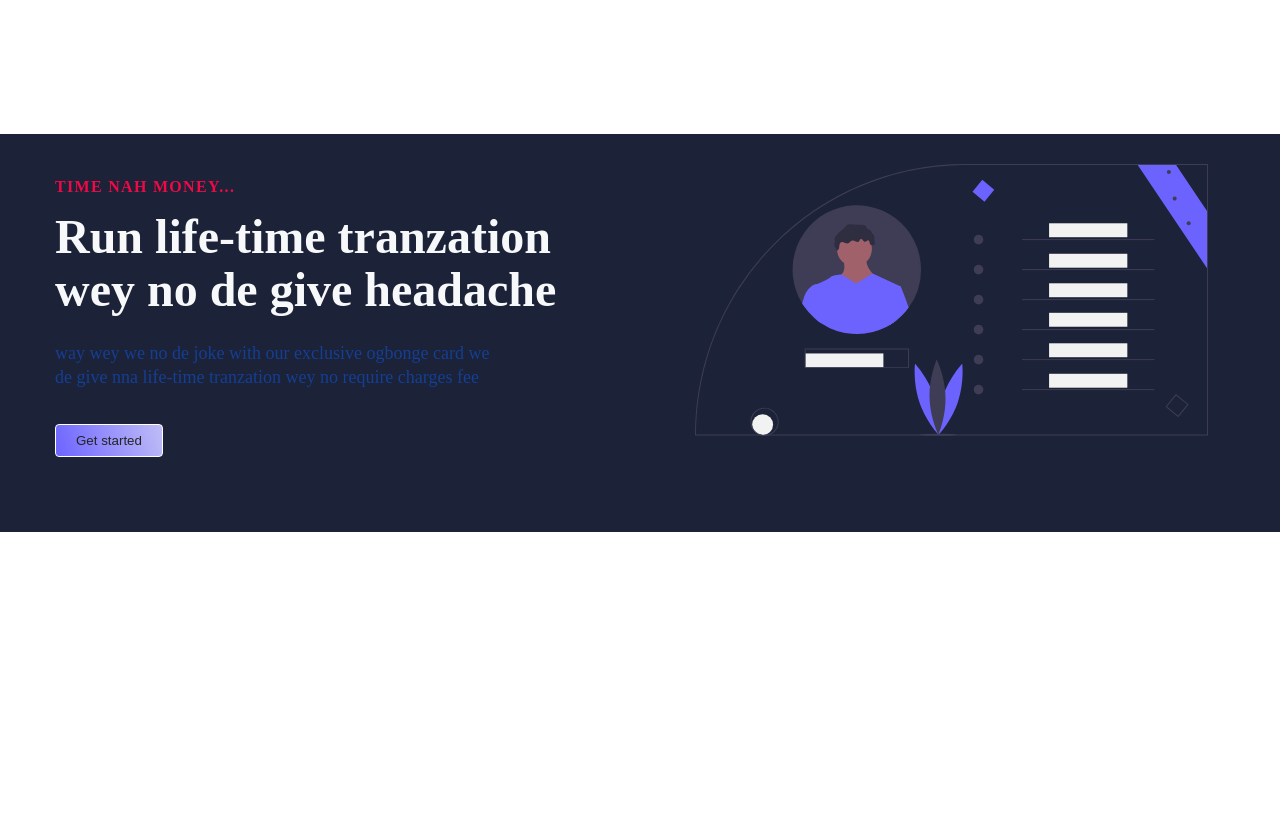
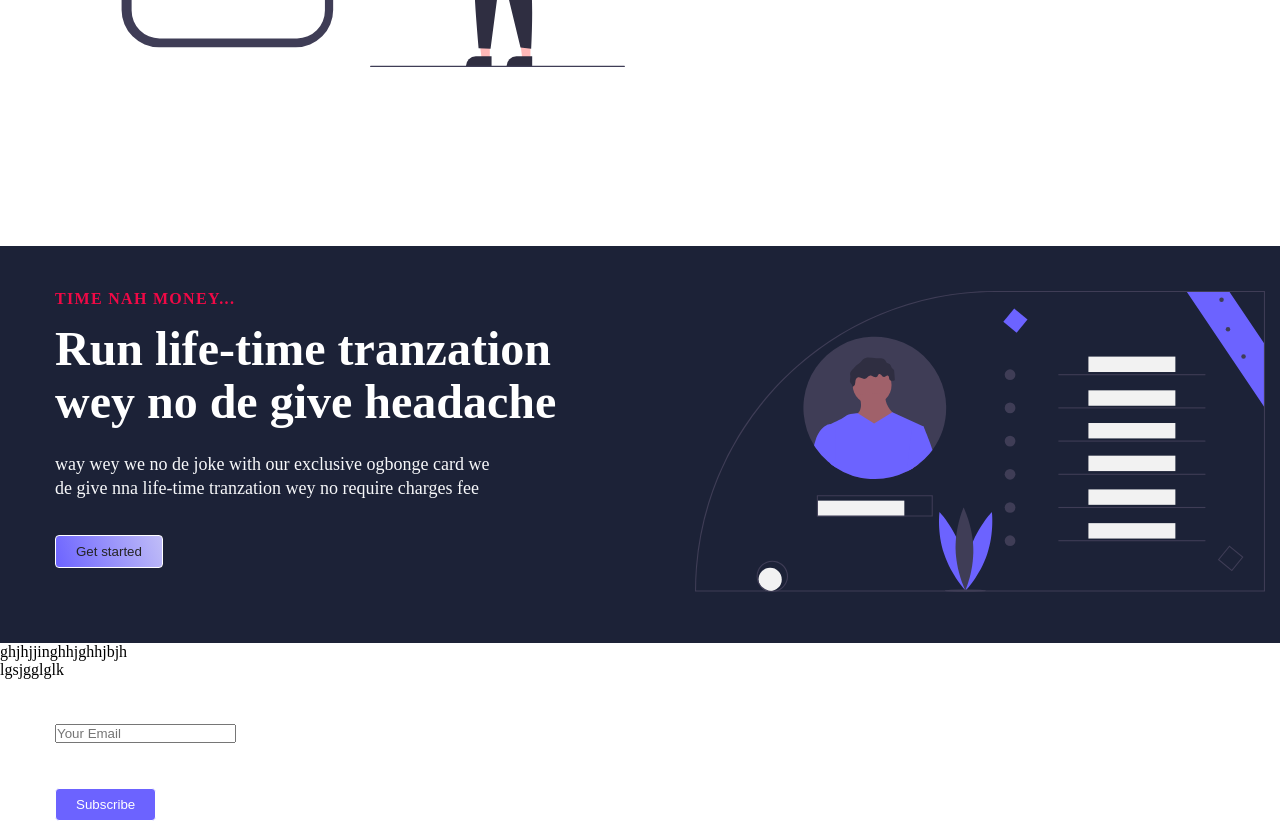
Before and after one commit to create1666/simple-react-website, a React (Create React App) app: page / in a window 1280 px wide. Shown: the part 1120-1956 px from the top of the page. Before the commit the page ends 1652 px from the top, so only its background shows below. Built offline with nearby package versions, Linux system fonts and the light colour scheme.

Commit message:
footer section added

```diff
--- a/src/App.js
+++ b/src/App.js
@@ -1,7 +1,9 @@
 import { BrowserRouter as Router, Switch, Route} from "react-router-dom";
 import Navbar from "../src/components/Navbar";
 import "./App.css";
+import Footer from "./components/pages/Footer/Footer";
 import Home from "./components/pages/HomePage/Home"
+
 
 
 const App = () => {
@@ -12,6 +14,7 @@ const App = () => {
         <Switch>
           <Route exact path="/">{Home}</Route>
         </Switch>
+        <Footer/>
       </Router>
     </>
   );
--- a/src/components/HeroSection.css
+++ b/src/components/HeroSection.css
@@ -13,6 +13,10 @@
   flex: wrap;
 }
 
+.hello {
+  flex-direction: row-reverse;
+}
+
 .col {
   flex: 1;
   flex-basis: 50%;
@@ -20,18 +24,19 @@
   margin-right: 15px;
   margin-left: 55px;
   max-width: 50%;
+  margin-top: 45px;
+
   /* background-color: lightcoral; */
 }
-
+/*
 .col-1 {
   margin-top: 45px;
   margin-right: 15px;
-  /* margin-left: 0px; */
 }
 
 .col-2 {
   margin-top: 30px;
-}
+} */
 .home__hero-text-wrapper {
   max-width: 540px;
   padding: 0;
@@ -53,13 +58,8 @@
   line-height: 1.1;
   font-size: 48px;
   font-weight: 600;
-  color: #f7f8fa;
+  color: #fff;
 }
-
-.dark {
-  color: #1c2237;
-}
-
 
 .darkBg {
   background-color: #1c2237;
@@ -76,23 +76,52 @@
   max-width: 440px;
   font-size: 18px;
   margin-bottom: 35px;
-  color: #143f94;
+  color: #f7f8fa;
   padding: 0;
 }
+
+.dark {
+  color: #1c2237;
+}
+
 
 .home__hero-img-wrapper {
   max-width: 100%;
 }
 
 .home__hero-img {
-  max-width: 90%;
+  max-width: 100%;
   padding: 0;
   margin: 0 0 0 0;
 }
 
 img {
-  max-width: 90%;
+  max-width: 100%;
   border: 0;
   vertical-align: middle;
   display: inline-block;
 }
+
+@media only screen and (max-width: 991px) {
+  .container {
+    padding: 0 30px 0 30px;
+  }
+}
+
+@media only screen and (max-width: 768px) {
+  .home__hero-row {
+    flex-direction: column;
+  }
+
+  .home__hero-text-wrapper {
+    padding-bottom: 65px;
+  }
+
+  .hello {
+    /* flex-direction: column; */
+  }
+  .col {
+    max-width: 100%;
+    flex-basis: 100%;
+  }
+}
--- a/src/components/HeroSection.js
+++ b/src/components/HeroSection.js
@@ -1,6 +1,6 @@
 import React from "react";
 import Button from "./Button";
-import { Link ,} from "react-router-dom";
+import { Link } from "react-router-dom";
 import "./HeroSection.css";
 
 const HeroSection = ({
@@ -15,10 +15,8 @@ const HeroSection = ({
   alt,
   imgStart,
 }) => {
-
   // const [ lightBg, setlightbg] =  useState(true)
   //    if(!true) {setlightbg(false)}
-
 
   return (
     <>
@@ -27,13 +25,9 @@ const HeroSection = ({
       >
         <div className="container">
           <div
-            className="row home__hero-row"
-            style={{
-              display: "flex",
-              flexDirection: imgStart === "start" ? "row-reverse" : "row",
-            }}
-          >
-            <div className="col col-1">
+            className={`row home__hero-row ${imgStart && 'hello' }`}
+           >
+            <div className="col">
               <div className="home__hero-text-wrapper">
                 <div className="top-line">{topLine}</div>
                 <h1 className={lightText ? "heading" : "heading dark"}>
@@ -56,7 +50,7 @@ const HeroSection = ({
               </div>
             </div>
 
-            <div className="col col-2">
+            <div className="col">
               <div className="home__hero-img-wrapper">
                 <img src={img} alt={alt} className="home__hero-img" />
               </div>
--- /dev/null
+++ b/src/components/pages/Footer/Footer.js
@@ -0,0 +1,34 @@
+import React from "react";
+import "./Footer.css";
+import Buttton from "../../Button";
+import { Link } from "react-router-dom";
+
+const Footer = () => {
+  return (
+    <>
+      <div className={`footer__section`}>
+        <div>
+          <p>ghjhjjinghhjghhjbjh</p>
+          <p>lgsjgglglk</p>
+        </div>
+
+        <div className="subscribe__seftion">
+          <div className="input_subscribe_field">
+
+            <div className="col">
+              <input name="Email" placeholder="Your Email" />
+            </div>
+
+            <div className="col">
+              <Link to="/_target">
+                <Buttton buttonStyle="btn--outline"> Subscribe </Buttton>
+              </Link>
+            </div>
+          </div>
+        </div>
+      </div>
+    </>
+  );
+};
+
+export default Footer;
```
Also changed, not shown: src/components/pages/Footer/Footer.css (added).
